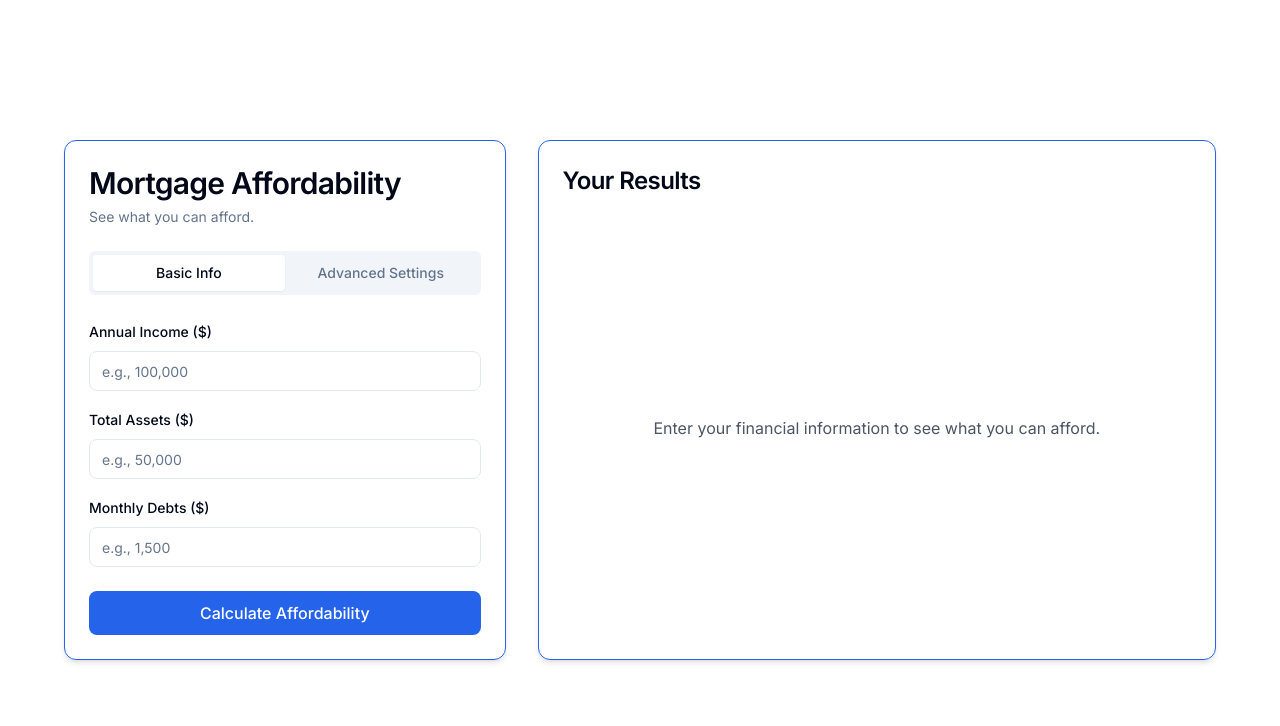
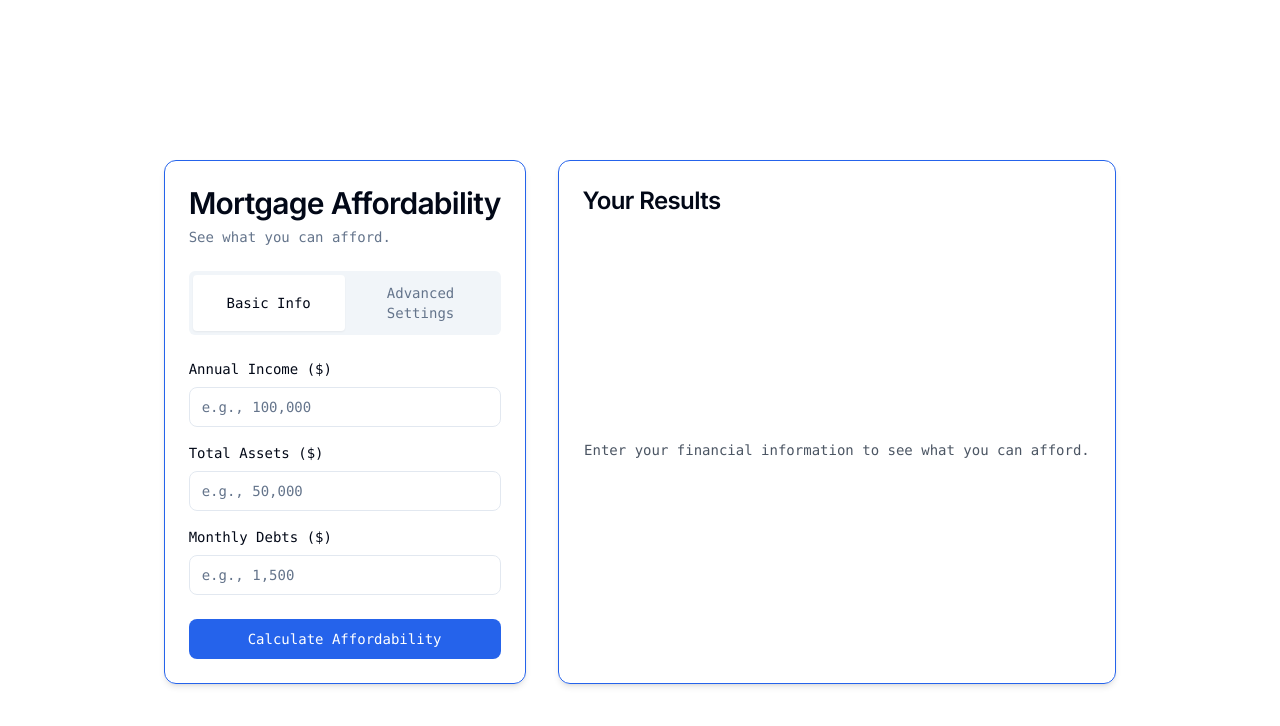
Before and after one commit to STOPPRE/mortgagecalc, a Next.js app: page / in a window 1280 px wide. Shown: the top 726 px of the page. Built offline with nearby package versions, Linux system fonts and the light colour scheme.

Commit message:
chore: trigger deployment

```diff
--- a/app/page.tsx
+++ b/app/page.tsx
@@ -1,7 +1,12 @@
 import MortgageCalculator from '@/components/MortgageCalculator'
 
+// Triggering deployment with a comment
 export default function Home() {
   return (
-    <MortgageCalculator />
+    <main className="flex min-h-screen flex-col items-center justify-between p-4 md:p-24">
+      <div className="z-10 w-full max-w-5xl items-center justify-between font-mono text-sm lg:flex">
+        <MortgageCalculator />
+      </div>
+    </main>
   )
 }
```
